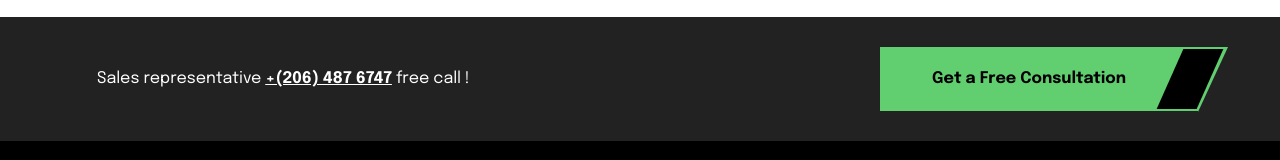
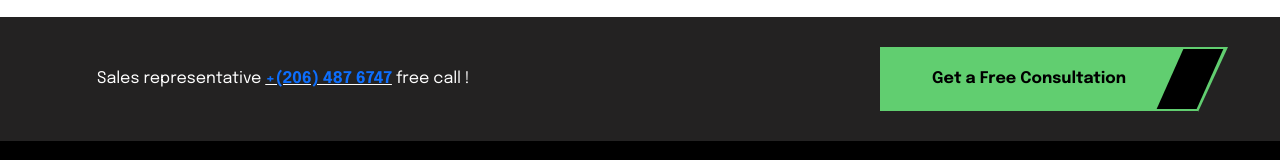
Before and after one commit to eyesofdaveed/12decks, a Next.js app: page / in a window 1280 px wide. Shown: the part 5080-5240 px from the top of the page. Built offline with nearby package versions, Linux system fonts and the light colour scheme; some icons are missing.

Commit message:
add links

```diff
--- a/src/layouts/footers/DefaultFooter.js
+++ b/src/layouts/footers/DefaultFooter.js
@@ -11,10 +11,10 @@ const DefaultFooter = () => {
               <div className="contact-info d-flex-all">
                 <div className="images d-flex-all justify-content-start"></div>
                 <p>
-                  Sales representative <span>+(206) 487 6747</span> free call !
+                  Sales representative <span><Link href='tel:+2064876747' >+(206) 487 6747</Link></span> free call !
                 </p>
               </div>
-              <Link href="/contact" className="theme-btn">
+              <Link href="https://12decksandfences.com/index.php/book-now/" className="theme-btn">
                 Get a Free Consultation{" "}
                 <i className="fa-solid fa-angles-right" />
               </Link>
```
